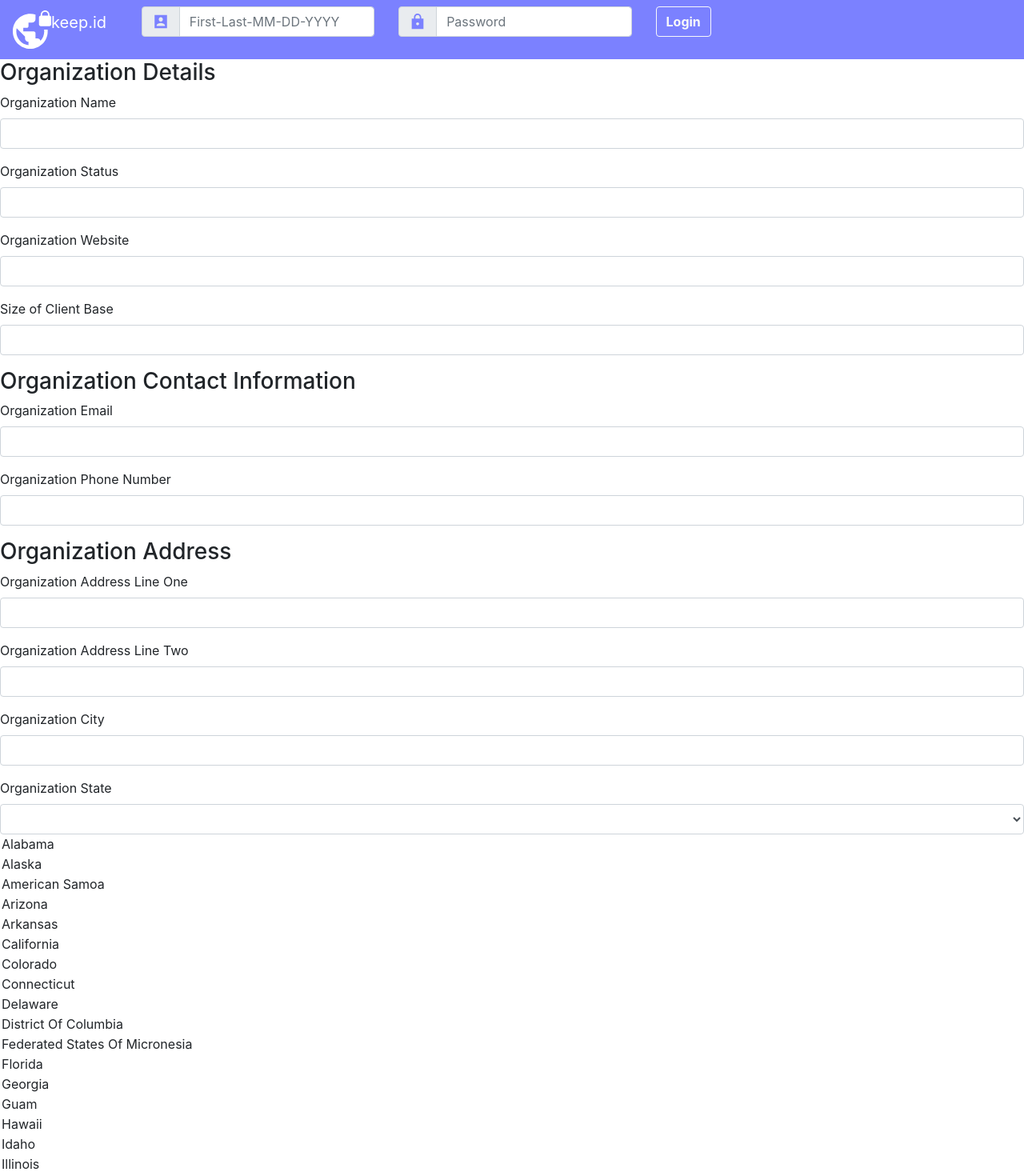
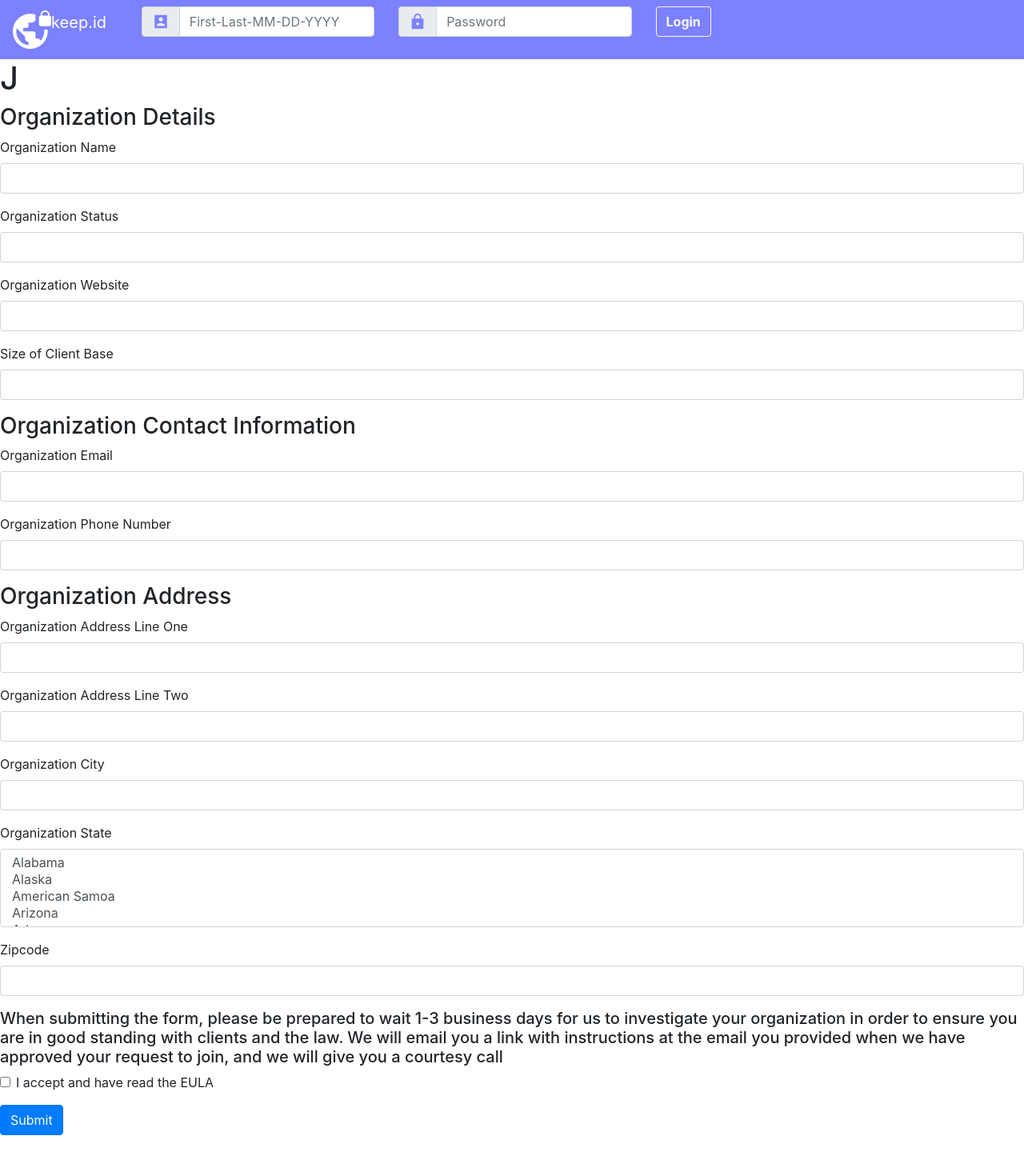
Before and after one commit to crchong1/senior_design_2019, a React (Create React App) app in the folder client/: page /organization-signup in a window 1280 px wide. Shown: the top 1470 px of the page at 80% size. After the commit the page ends 1419 px from the top, so only its background shows below. Built offline with nearby package versions, Linux system fonts and the light colour scheme.

Commit message:
Fixed Organization Signup

```diff
--- a/client/package.json
+++ b/client/package.json
@@ -55,10 +55,12 @@
     "husky": "^3.0.9",
     "jest": "24.9.0",
     "json-loader": "0.5.4",
+    "node-hot-loader": "^1.17.6",
     "object-assign": "4.1.1",
     "postcss-loader": "1.2.2",
     "promise": "7.1.1",
     "react-dev-utils": "^0.5.2",
+    "react-hot-loader": "^4.12.15",
     "style-loader": "0.13.1",
     "url-loader": "0.5.7",
     "webpack": "4.41.0",
--- a/client/src/App.tsx
+++ b/client/src/App.tsx
@@ -1,3 +1,4 @@
+import { hot } from 'react-hot-loader/root';
 import React from 'react';
 import {
 	BrowserRouter as Router,
@@ -9,10 +10,12 @@ import OrganizationSignup from './components/OrganizationSignup';
 import ClientSignup from './components/ClientSignup';
 import Header from './components/Header';
 import Landing from './components/Landing';
+
 function App() {
   return (
     <div className="App">
 	  <Header></Header>
+      <h1>J</h1>
       <Router>
       	<Switch>
       		<Route exact path="/">
@@ -30,4 +33,4 @@ function App() {
   );
 }
 
-export default App;
+export default hot(App);
--- a/client/src/components/Landing.tsx
+++ b/client/src/components/Landing.tsx
@@ -8,7 +8,8 @@ class Landing extends Component {
 
 	render() {
 		return (
-			<div></div>
+			<div>
+			</div>
 		)
 	}
 }
--- a/client/src/components/OrganizationSignup.tsx
+++ b/client/src/components/OrganizationSignup.tsx
@@ -1,5 +1,6 @@
 import React, { Component } from 'react';
 import { Form, Button } from 'react-bootstrap';
+import https from 'https';
 import USStates from '../static/data/states_titlecase.json';
 
 //Need to validate form to make sure inputs are good, address is good, etc.
@@ -8,6 +9,7 @@ import USStates from '../static/data/states_titlecase.json';
 class OrganizationSignup extends Component {
   constructor(props: Readonly<{}>) {
     super(props);
+    console.log(USStates);
     this.state = {
       organizationName: '',
       organizationStatus: '', // 501c3, etc.
@@ -25,11 +27,26 @@ class OrganizationSignup extends Component {
   }
 
   handleSubmit() {
-    // if (isLoggedIn) {
-    //   Redirect to main
-    // } else {
-    //   this.setState({incorrectCredentials: true});
-    // }
+    console.log("submit form");
+
+    const options = {
+      hostname: 'www.google.com',
+      port: 80,
+      path: '/upload',
+      method: 'POST'
+    };
+
+    const req = https.request(options, (res) => {
+      res.on('data', (d) => {
+        console.log(d);
+      });
+
+      res.on('err', (err) => {
+        console.error(err);
+      });
+    });
+
+    req.end();
   }
 
   render() {
@@ -112,9 +129,9 @@ class OrganizationSignup extends Component {
           </Form.Group>
           <Form.Group controlId="organizationState">
             <Form.Label>Organization State</Form.Label>
-            <Form.Control as="select"/>
-              {USStates.map(state => <option>{state.name}</option>)}
-            <Form.Control/>
+            <Form.Control as="select" multiple>
+              {USStates.map((state) => (<option>{state.name}</option>) )}
+            </Form.Control>
           </Form.Group>
           <Form.Group controlId="organizationZipcode">
             <Form.Label>Zipcode</Form.Label>
@@ -124,9 +141,9 @@ class OrganizationSignup extends Component {
               required
             />
           </Form.Group>
-          <h3>
+          <h5>
             When submitting the form, please be prepared to wait 1-3 business days for us to investigate your organization in order to ensure you are in good standing with clients and the law. We will email you a link with instructions at the email you provided when we have approved your request to join, and we will give you a courtesy call
-          </h3>
+          </h5>
           <Form.Group controlId="acceptEULA">
             <Form.Check
               required
--- a/client/src/index.tsx
+++ b/client/src/index.tsx
@@ -1,3 +1,4 @@
+import 'react-hot-loader';
 import React from 'react';
 import ReactDOM from 'react-dom';
 import App from './App';
```
